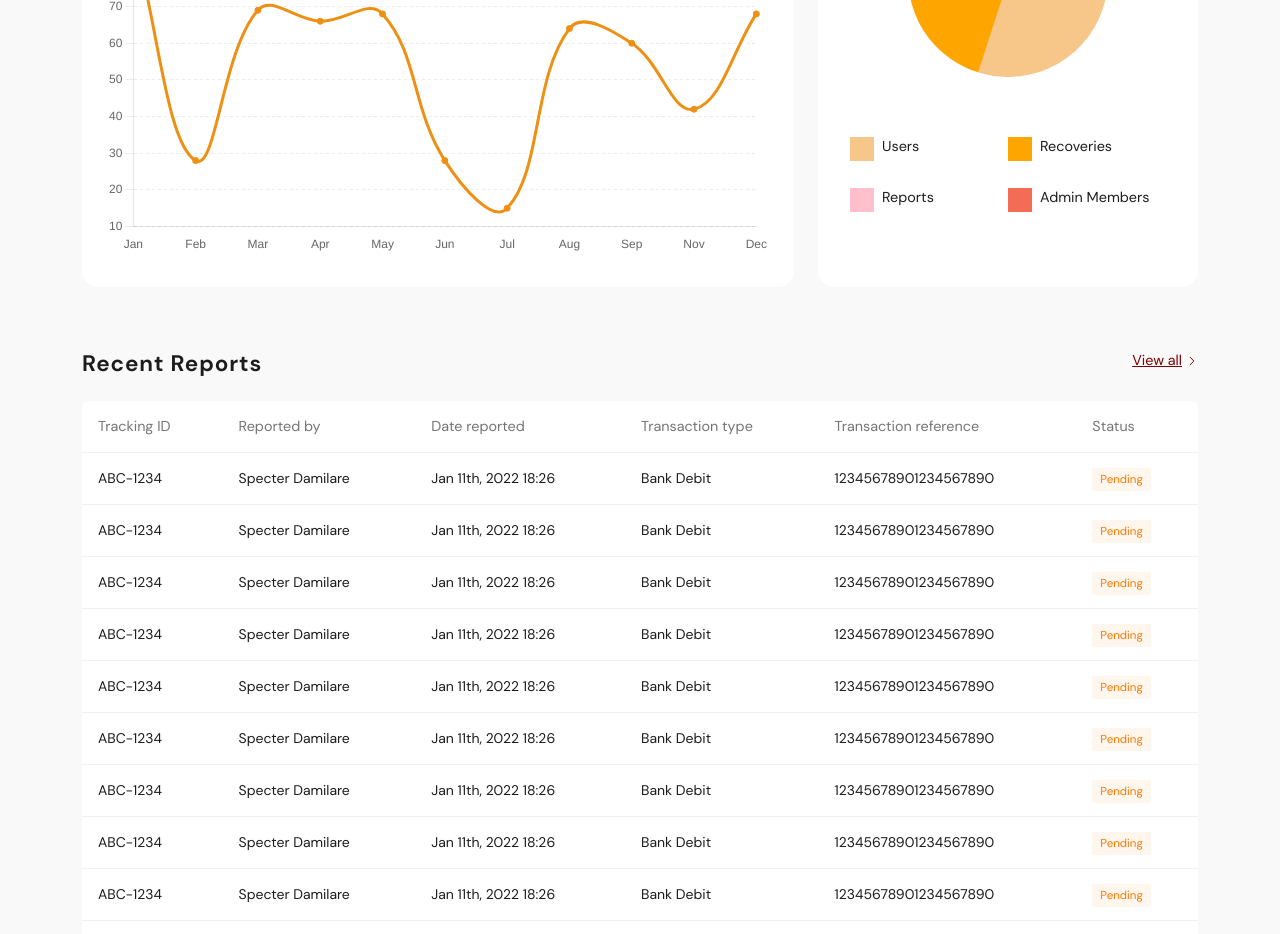
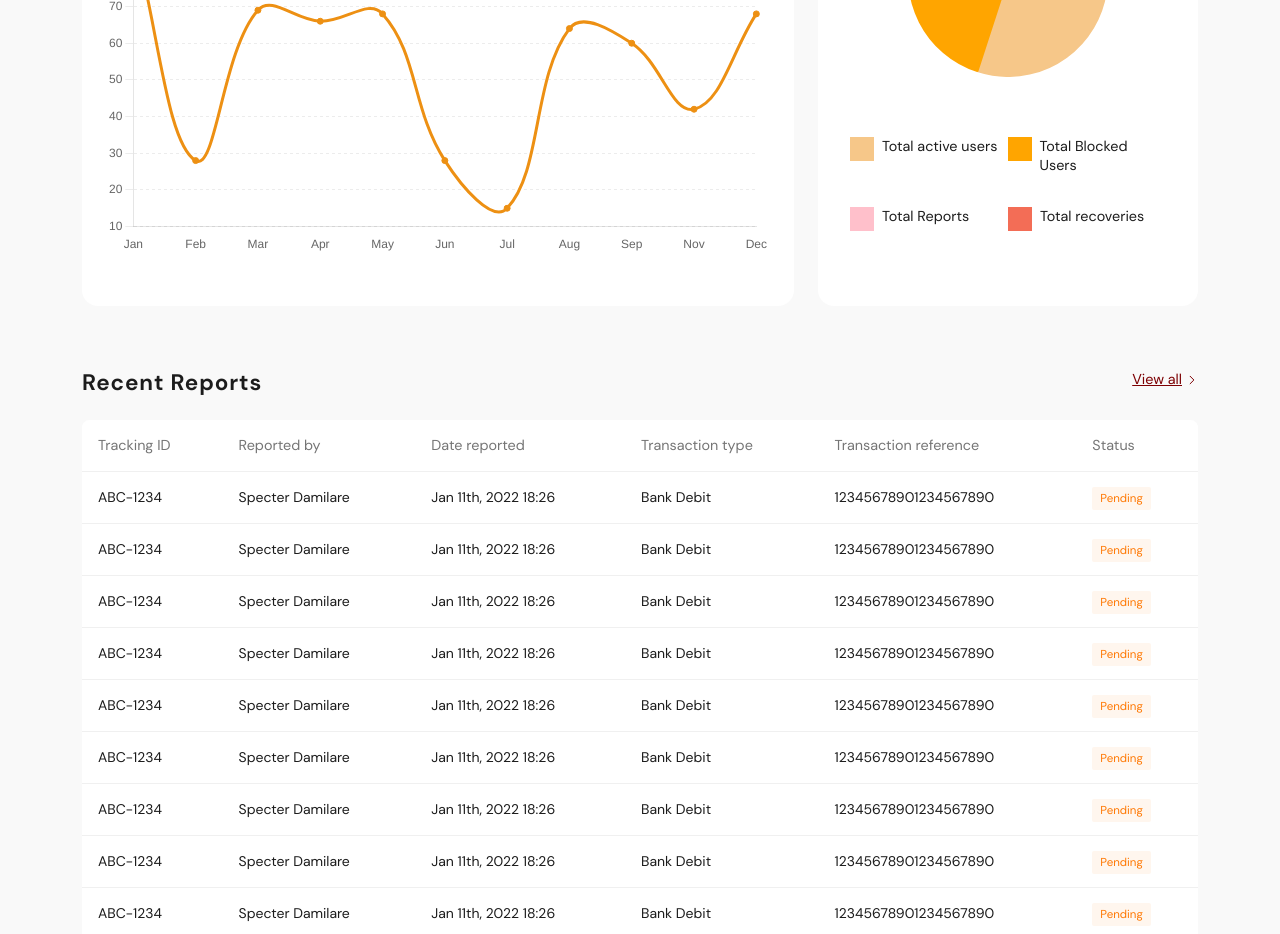
Before and after one commit to iyanuloluwa-Miracle/vigixnew, a Next.js app: page / in a window 1280 px wide. Shown: the part 920-1854 px from the top of the page. Built offline with nearby package versions, Linux system fonts and the light colour scheme.

Commit message:
pie chart details

```diff
--- a/components/HomeGraph.jsx
+++ b/components/HomeGraph.jsx
@@ -115,7 +115,12 @@ const labels = [
   'Dec',
 ];
 
-const labels2 = ['Users', 'Reports', 'Recoveries', 'Admin Members'];
+const labels2 = [
+  'Total active users',
+  'Total Blocked Users',
+  'Total Reports',
+  'Total recoveries',
+];
 
 export const data = {
   labels,
@@ -178,19 +183,19 @@ export default function HomeGraph() {
             <div className="legends">
               <div className="d-flex">
                 <div className="box" style={{ backgroundColor: '#F6C789' }} />
-                <p>Users</p>
+                <p>Total active users</p>
               </div>
               <div className="d-flex">
                 <div className="box" style={{ backgroundColor: '#FFA500' }} />
-                <p>Recoveries</p>
+                <p>Total Blocked Users</p>
               </div>
               <div className="d-flex">
                 <div className="box" style={{ backgroundColor: '#FFC0CB' }} />
-                <p>Reports</p>
+                <p>Total Reports</p>
               </div>
               <div className="d-flex">
                 <div className="box" style={{ backgroundColor: '#F36D56' }} />
-                <p>Admin Members</p>
+                <p>Total recoveries</p>
               </div>
             </div>
           </div>
```
